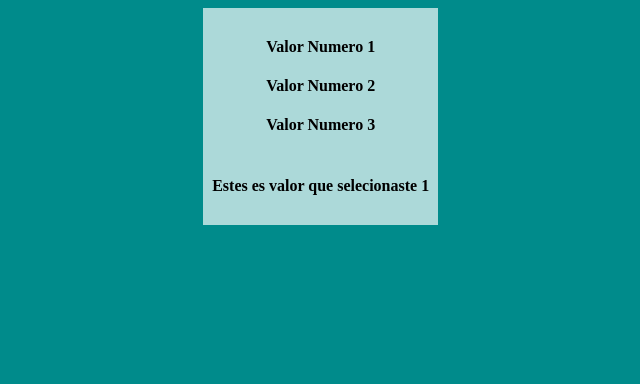
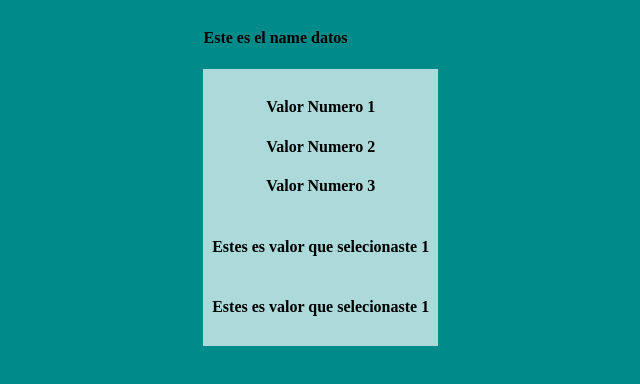
Before and after one commit to imanol309/Mostrar-imagenes, a React (Create React App) app: page / in a window 1280 px wide. Shown: the top 384 px of the page, without its empty margins (328-968 px from the left). Built offline with nearby package versions, Linux system fonts and the light colour scheme.

Commit message:
Usando los provider de react

```diff
--- a/src/App.js
+++ b/src/App.js
@@ -1,12 +1,31 @@
-import React from 'react';
-import Inicio from './components/pages/inicio.jsx'
-import './app.css'
+/* eslint-disable no-const-assign */
+/* eslint-disable no-unused-vars */
+
+import React, { createContext, useContext, useEffect, useState } from "react";
+import Inicio from "./components/pages/inicio.jsx";
+import "./app.css";
 
 function App() {
+  const datos = {
+    id: 1,
+    name: "Leanne Graham",
+    username: "Bret",
+    email: "Sincere@april.biz",
+  };
+  const userContext = createContext({
+    id: null,
+    name: null,
+    username: null,
+    email: null,
+  });
+  const datosContext = useContext(userContext);
+
   return (
+    <userContext.Provider value={datos}>
     <div className="App">
-      <Inicio></Inicio>
+      <Inicio> </Inicio>
     </div>
+    </userContext.Provider>
   );
 }
 
--- a/src/components/componetsGlobal/navBar.jsx
+++ b/src/components/componetsGlobal/navBar.jsx
@@ -1,5 +1,6 @@
 import React, { useEffect, useRef, useState } from "react";
 import "./navBar.css";
+
 export default function NavBar() {
   // const valorSelecionado = 0;
   const h4RefOne = useRef();
@@ -31,6 +32,9 @@ export default function NavBar() {
         <div>
           {setValor && <h4>Estes es valor que selecionaste {valor}</h4>}
         </div>
+        <div>
+        {setValor && <h4>Estes es valor que selecionaste {valor}</h4>}
+        </div>
       </div>
     </div>
   );
--- a/src/components/pages/inicio.jsx
+++ b/src/components/pages/inicio.jsx
@@ -2,8 +2,13 @@ import React from 'react'
 import NavBar from '../componetsGlobal/navBar'
 
 export default function Inicio() {
+  // const datos = JSON.stringify(Datos)
+
   return (
     <div>
+      <div>
+        <h4>Este es el name datos </h4>
+      </div>
       <NavBar>
       </NavBar>
     </div>
```
